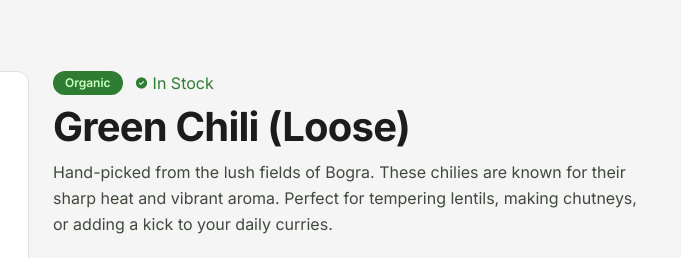
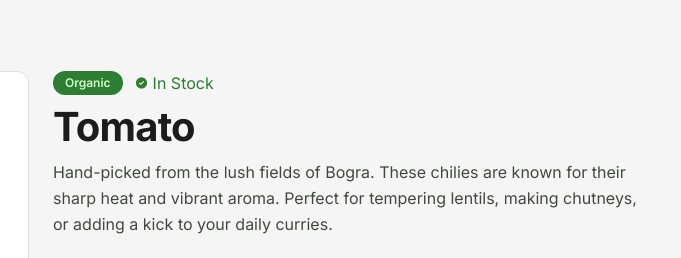
Before and after one commit to Fresh-Agro/card1453gt36F.com, a plain HTML site: page index.html in a window 1280 px wide. Shown: the part 105-363 px from the top of the page, 599-1280 px from the left. Drawn offline with nearby package versions, Linux system fonts and the light colour scheme.

Commit message:
Update index.html

```diff
--- a/index.html
+++ b/index.html
@@ -177,7 +177,7 @@
 <span class="material-symbols-outlined text-sm" style="font-variation-settings: 'FILL' 1;">check_circle</span> In Stock
                         </span>
 </div>
-<h1 class="font-headline-xl text-headline-xl text-on-surface mb-2">Green Chili (Loose)</h1>
+<h1 class="font-headline-xl text-headline-xl text-on-surface mb-2">Tomato</h1>
 <p class="text-on-surface-variant font-body-md leading-relaxed">
                         Hand-picked from the lush fields of Bogra. These chilies are known for their sharp heat and vibrant aroma. Perfect for tempering lentils, making chutneys, or adding a kick to your daily curries.
                     </p>
```
